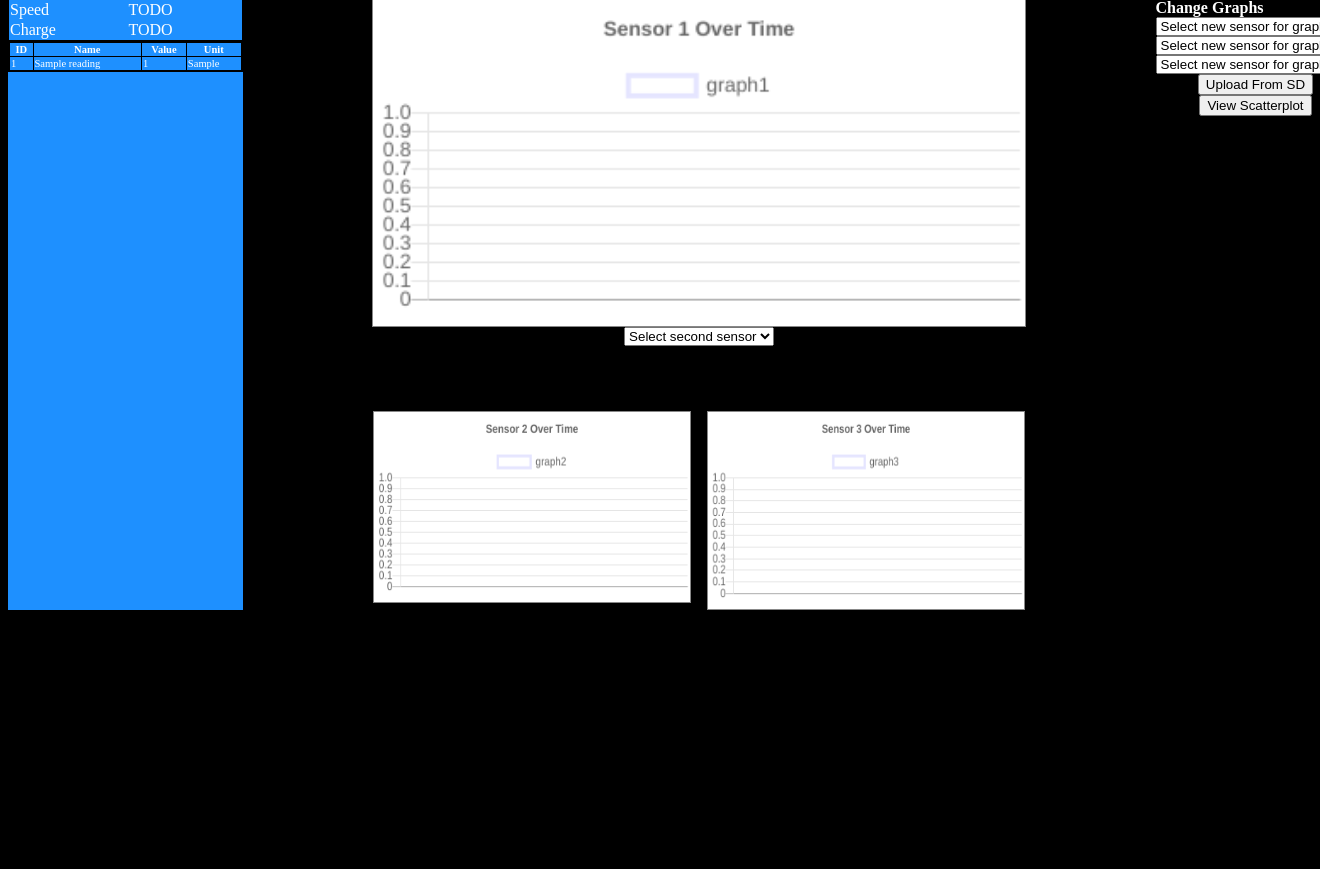
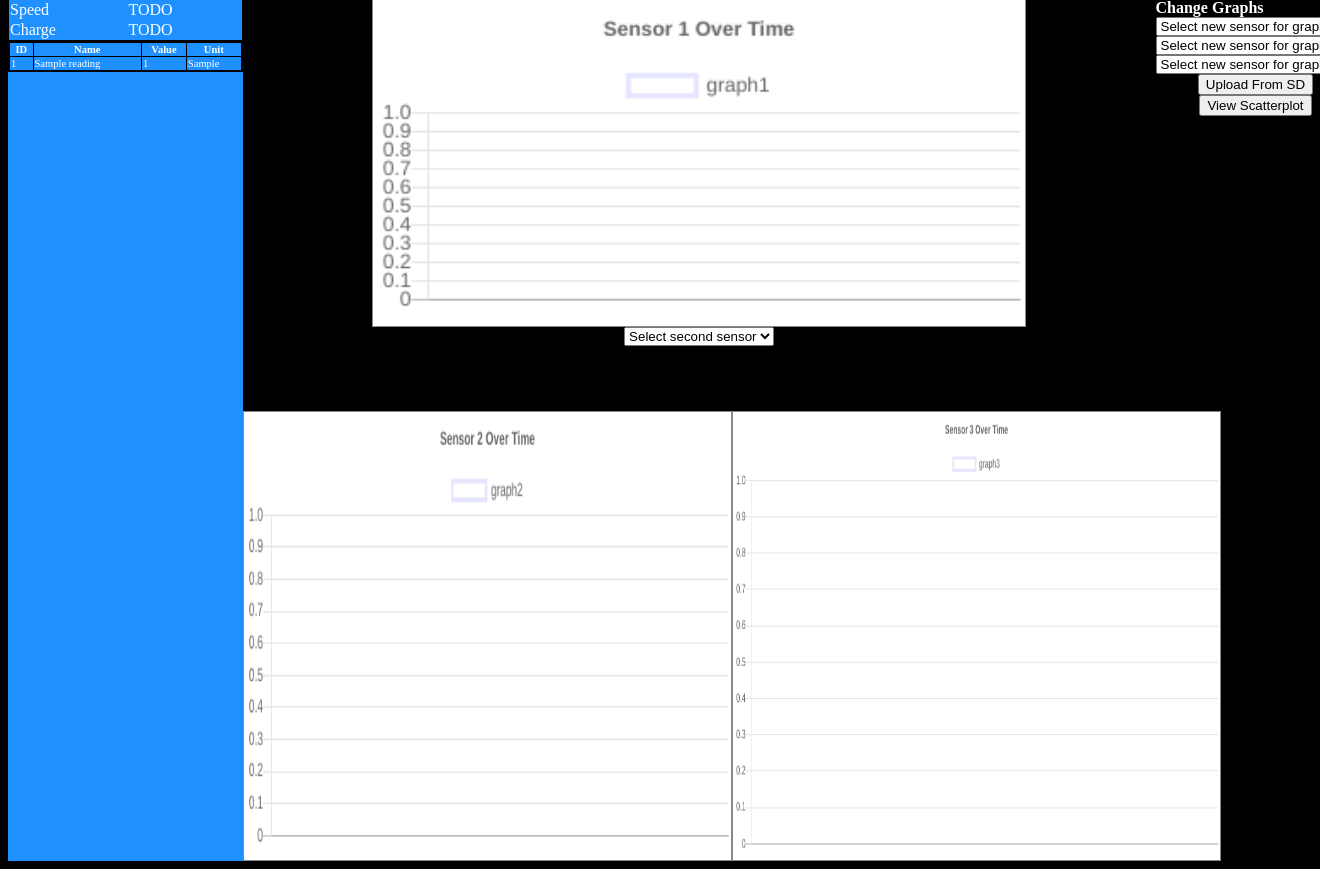
Before and after one commit to TER-Sensors-and-Microcontrollers/sensors-microcontrollers-25-26, a Flask app: page / in a window 1320 px wide; the page is wider, and only the part inside the window is pictured. Shown: the part 346-1215 px from the top of that part. Before the commit the page ends 956 px from the top of that part, so only its background shows below. Run offline with Flask 3, Linux system fonts and the light colour scheme; tables that the repository leaves empty hold one stand-in row (values such as "Sample post"); some libraries are stand-ins or nearby versions.

Commit message:
style changes for visibility

```diff
--- a/houston/static/graphs.js
+++ b/houston/static/graphs.js
@@ -193,7 +193,7 @@ const scatter = new Chart("scatter", {
         datasets: [{
             label: "Sensor 1 vs Sensor 2",
             data: [],
-            backgroundColor: "rgba(255,0,0,0.7)"
+            backgroundColor: "rgba(17, 0, 255, 0.7)"
         }]
     },
     options: {
--- a/houston/static/style.css
+++ b/houston/static/style.css
@@ -71,9 +71,10 @@ body {
 .other {
   display: flex;
   flex-direction: row;
-  gap: 16px;
-  width: 100%;
+  /* gap: 16px; */
+  width: 150%;
   padding-top:10%;
+  padding-left:10%;
 }
 
 .graph {
@@ -85,7 +86,7 @@ body {
 .other canvas {
   flex: 1 1 0;
   min-width: 0;
-  width: 100%;
+  height: 450px !important;
   box-sizing: border-box;
 }
 
```
